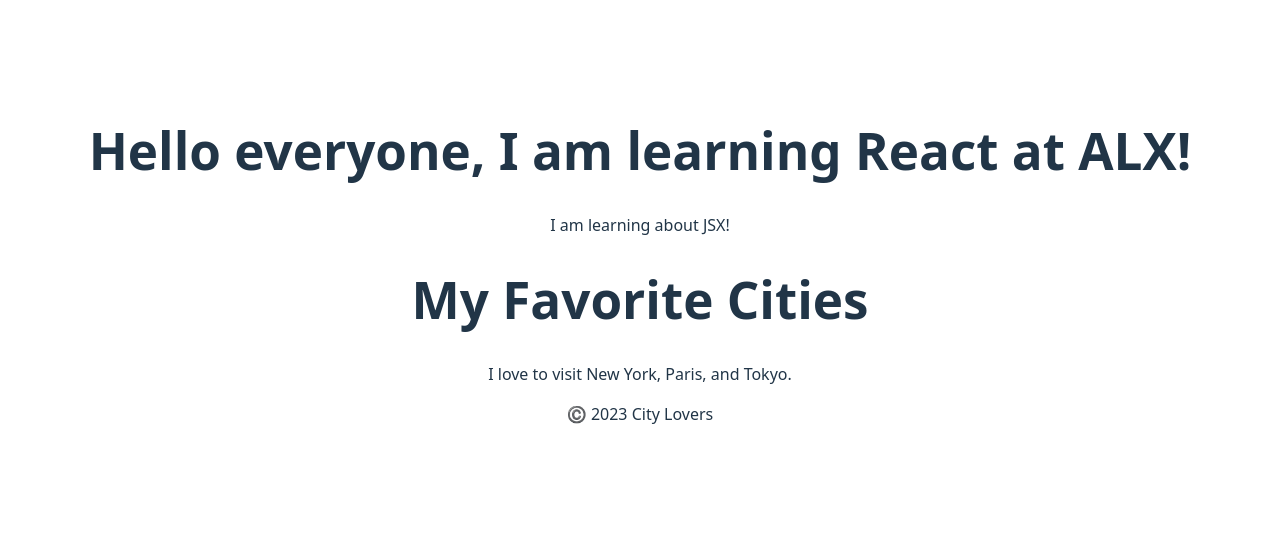
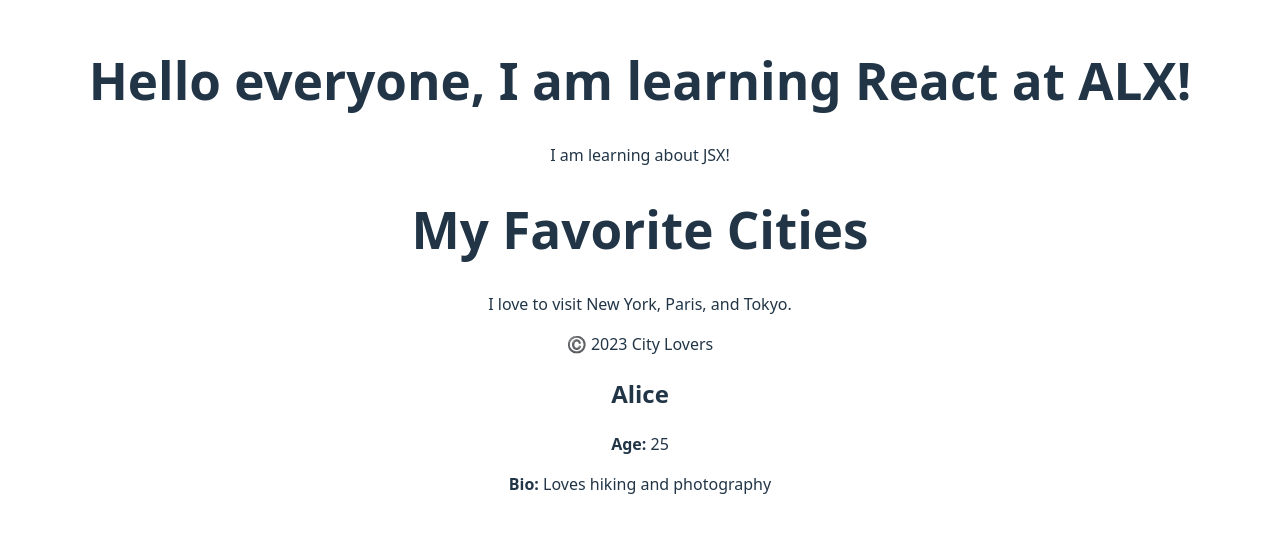
Before and after one commit to Irenimoyan/alx-fe-reactjs, a React (Vite) app in the folder alx-react-app/: page / in a window 1280 px wide. Shown: the part 135-668 px from the top of the page. Built offline with nearby package versions, Linux system fonts and the light colour scheme.

Commit message:
add a Userprofile Component

```diff
--- a/alx-react-app/src/App.jsx
+++ b/alx-react-app/src/App.jsx
@@ -6,6 +6,7 @@
 import Header from './components/Header'
 import Footer from './components/Footer'
 import MainContent from './components/MainContent'
+import UserProfile from './components/UserProfile'
 
 function App() {
   const [count, setCount] = useState(0)
@@ -16,6 +17,7 @@
       <Header />
       <MainContent />
       <Footer />
+      <UserProfile  name="Alice" age="25" bio="Loves hiking and photography" />
     </>
   )
 }
--- /dev/null
+++ b/alx-react-app/src/components/UserProfile.jsx
@@ -0,0 +1,11 @@
+
+const UserProfile = (prop) => {
+    return (
+        <div>
+            <h2>{prop.name}</h2>
+            <p><strong>Age:</strong> {prop.age}</p>
+            <p><strong>Bio:</strong> {prop.bio}</p>
+        </div>
+    )
+}
+export default UserProfile;
```
